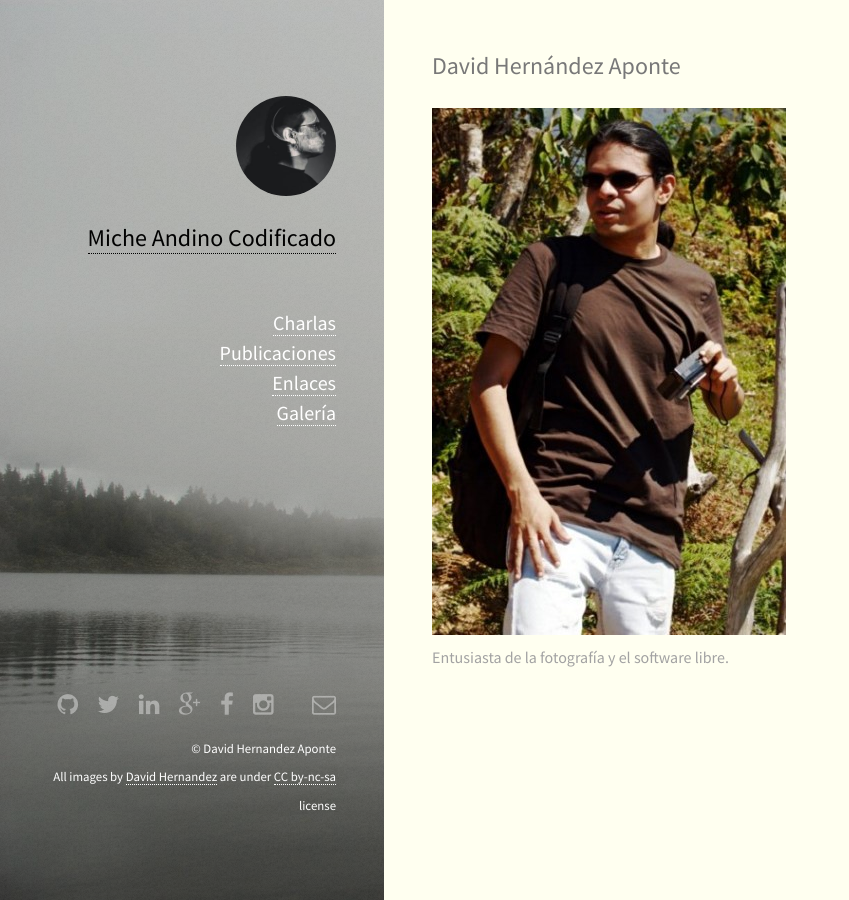
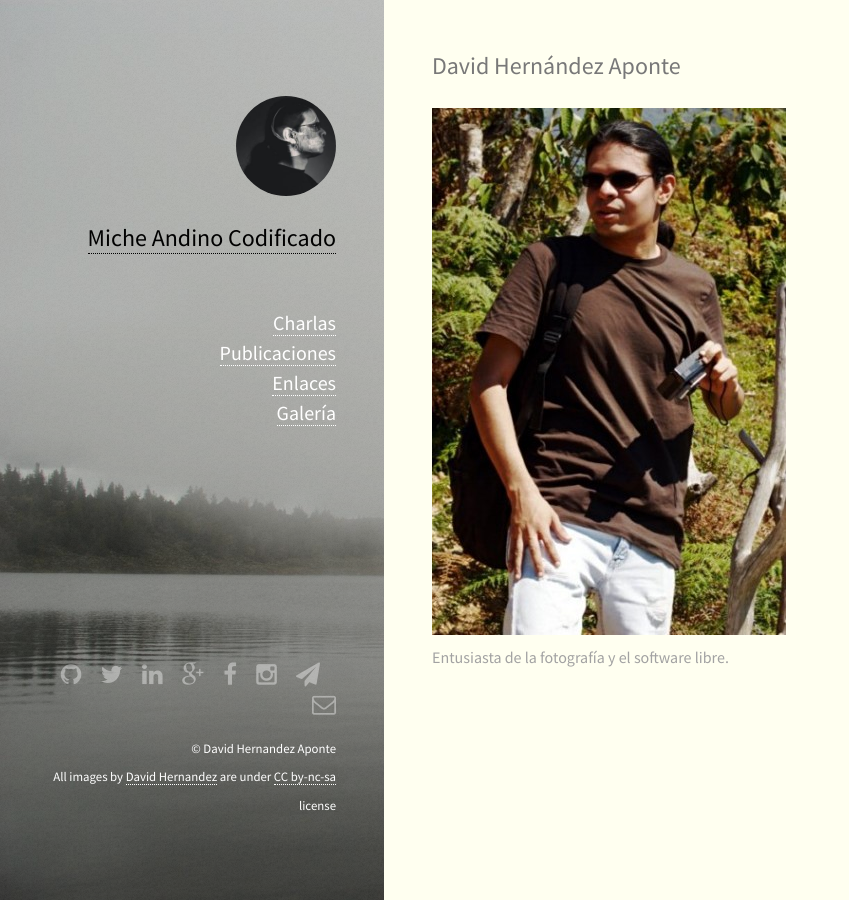
Before and after one commit to davidhdz/davidhdz.github.io, a Jekyll site: the page built from index.html, in a window 1280 px wide. Shown: the whole page, without its empty margins (0-849 px from the left). Built offline with Jekyll 4.4.1, drawn with Linux system fonts in a browser that asks for light colours; comment, search, counter and statistics services are not loaded.

Commit message:
Se agrega enlace de Telegram

```diff
--- a/_layouts/default.html
+++ b/_layouts/default.html
@@ -95,7 +95,7 @@
 
               {% if site.telegram_username %}
               <li>
-                <a href="https://t.me/{{ site.telegram_username }}" target="_blank" class="icon fa-telegram">
+                <a href="https://t.me/{{ site.telegram_username }}" target="_blank" class="icon fa-paper-plane">
                   <span class="label">Telegram</span>
                 </a>
               </li>
```
